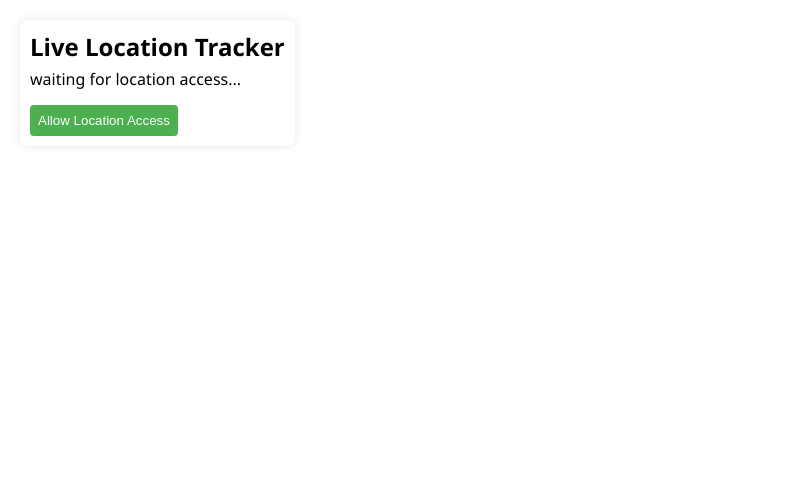
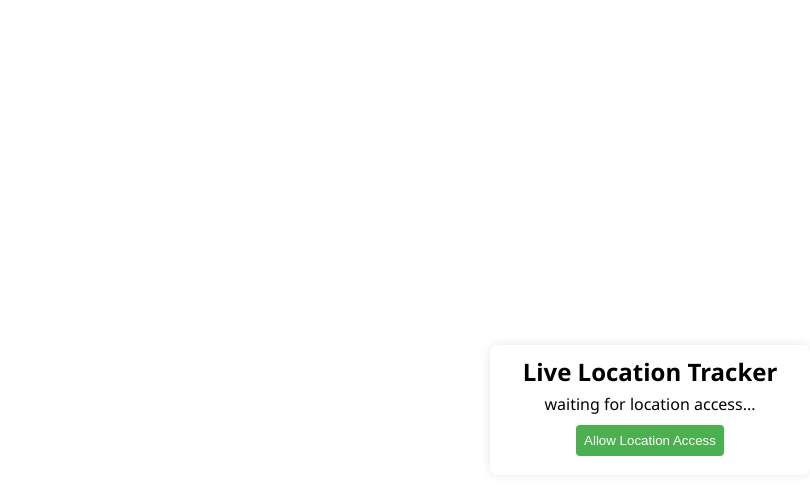
Before and after one commit to hasnainraza1212/live-location-tracking-with-leaflet, a plain HTML site: page index.html in a window 1280 px wide. Shown: the whole page, without its empty margins (0-810 px from the left). Drawn offline with nearby package versions, Linux system fonts and the light colour scheme.

Commit message:
Update index.html

```diff
--- a/index.html
+++ b/index.html
@@ -5,6 +5,7 @@
     <meta charset="UTF-8">
     <meta name="viewport" content="width=device-width, initial-scale=1.0">
     <title>Live Location Tracker</title>
+    <link rel="icon" href="/map.png">
     <link rel="stylesheet" href="https://unpkg.com/leaflet/dist/leaflet.css" />
     <style>
         body {
@@ -22,13 +23,16 @@
 
         #location-info {
             position: absolute;
-            top: 20px;
+            top: calc(50% - 55px);
+            text-align: center;
             z-index: 100000;
-            left: 20px;
+            left: calc(50% - 150px);
             background-color: rgba(255, 255, 255, 0.8);
             padding: 10px;
             border-radius: 8px;
+            width: 300px;
             box-shadow: 0 0 10px rgba(0, 0, 0, 0.1);
+            height: 110px;
         }
 
         h1 {
@@ -48,8 +52,10 @@
             border: none;
             border-radius: 4px;
             cursor: pointer;
+            display: block;
+            margin: 0 auto;
+            margin-top: 10px;
         }
-
         #request-permission:hover {
             background-color: #45a049;
         }
@@ -80,9 +86,10 @@
                     document.getElementById("main-heading").innerText="Live Location"
                     document.getElementById("location-info").style.left="50px"
                     document.getElementById("location-info").style.top="10px"
-
-
-
+                    document.getElementById("location-info").style.textAlign="left"
+                    document.getElementById("location-info").style.height="auto"
+                    document.getElementById("location-info").style.background="white"
+                    document.getElementById("location-info").style.width="auto"
                 } else {
                     console.log(navigator.geolocation)
                     console.error('Geolocation API is not supported in this browser.');
```
